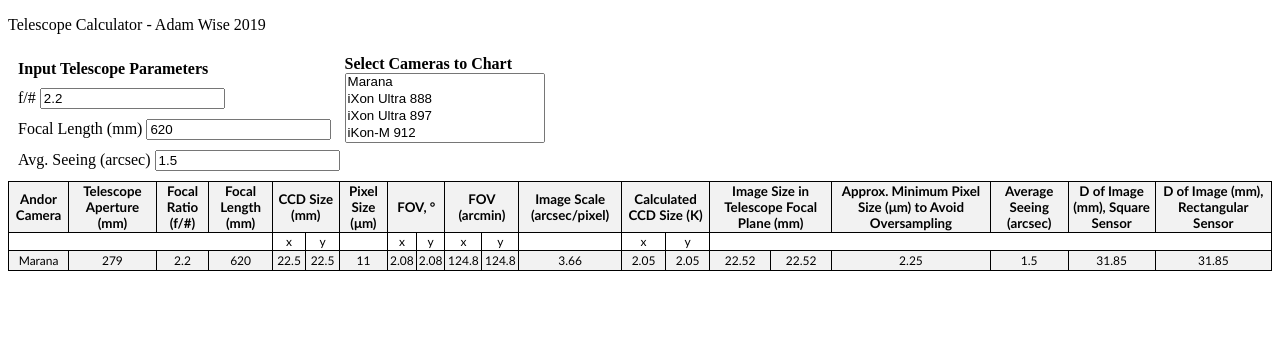
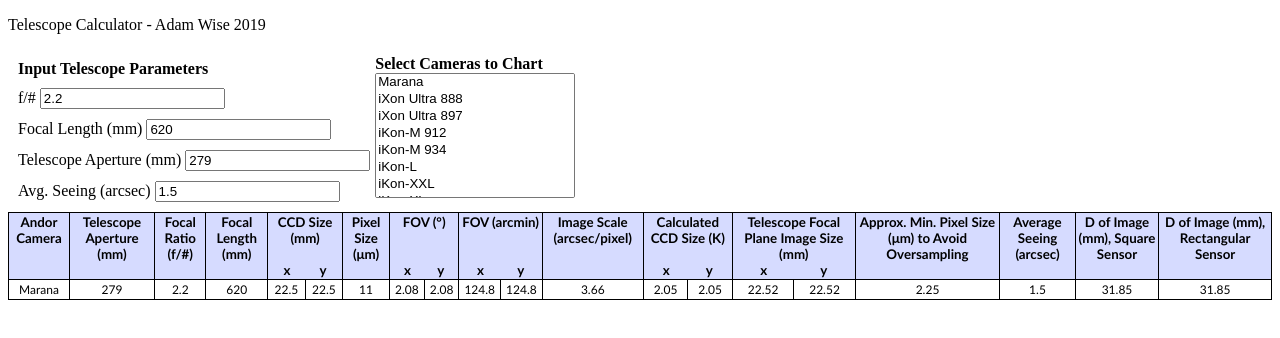
Before and after one commit to AdamJayWise/telescopeCalculator, a plain HTML site: page index.html in a window 1280 px wide. Drawn offline with Linux system fonts and the light colour scheme.

Commit message:
fixed input fields

```diff
--- a/index.html
+++ b/index.html
@@ -8,6 +8,7 @@
         font-size: 10pt;
         font-family: "Trebuchet MS", Arial, Helvetica, sans-serif;
         border-collapse: collapse;
+        border-spacing:0px;
     }
 
     td {
@@ -16,6 +17,10 @@
 
     th {
         font-weight: bold;
+        vertical-align: top;
+        height: 1px;
+        background-color : #d6dbff;
+
     }
 
     tr:nth-child(odd){
@@ -52,6 +57,7 @@
 
     select {
         width : 200px;
+        height : 82%;
     }
 
     .subHead > td {
@@ -60,8 +66,27 @@
     }
 
     .mainTable > td {
-        padding : 2px;
+        padding : 2px 5px 2px 5px;
         text-align : center;
+    }
+
+    .xySubHeadDiv {
+        display : flex;
+        flex-direction: row;
+        align-items: flex-end;
+        height : 100%;
+
+    }
+
+    .xySubHeadDiv div {
+        width : 50%;
+
+    }
+
+    .headCell {
+        height : 100%;
+        display : flex;
+        flex-direction: column;
     }
 
 </style>
--- a/js/telescopeCalculator.js
+++ b/js/telescopeCalculator.js
@@ -12,10 +12,10 @@
 // table headers
 headers = ['Andor Camera', 'Telescope Aperture (mm)', 'Focal Ratio (f/#)',
 'Focal Length (mm)', 'CCD Size (mm)_xy', 'Pixel Size (\u03BCm)',
-'FOV, \xB0_xy', 'FOV (arcmin)_xy',
+'FOV (\xB0)_xy', 'FOV (arcmin)_xy',
 'Image Scale (arcsec/pixel)', 'Calculated CCD Size (K)_xy',
-'Image Size in Telescope Focal Plane (mm)_xy',
-'Approx. Minimum Pixel Size (\u03BCm) to Avoid Oversampling',
+'Telescope Focal Plane Image Size (mm)_xy',
+'Approx. Min. Pixel Size (\u03BCm) to Avoid Oversampling',
 'Average Seeing (arcsec)', 'D of Image (mm), Square Sensor',
 'D of Image (mm), Rectangular Sensor'];
 
@@ -38,24 +38,18 @@
             label = label.split('_')[0];
             colWidth = 2;
         }
-        var newEntry = dataTableHead.append('th');
-        newEntry.text(label);
+        var newEntry = dataTableHead.append('th')
+        var headCell = newEntry.append('div').attr('class','headCell')
+        headCell.append('div').text(label);
+
+        if (colWidth > 1){
+            var subHeadDiv = headCell.append('div').attr('class','xySubHeadDiv')
+            subHeadDiv.append('div').text('x')
+            subHeadDiv.append('div').text('y')
+        }
+
         newEntry.attr('colspan', colWidth);
     })
-
-    var secondaryLabels = dataTable.append('tr').attr('class','subHead')
-        secondaryLabels.append('td').text('').attr('colspan', 4)
-        secondaryLabels.append('td').text('x')
-        secondaryLabels.append('td').text('y')
-        secondaryLabels.append('td').text('')
-        secondaryLabels.append('td').text('x')
-        secondaryLabels.append('td').text('y')
-        secondaryLabels.append('td').text('x')
-        secondaryLabels.append('td').text('y')
-        secondaryLabels.append('td').text('')
-        secondaryLabels.append('td').text('x')
-        secondaryLabels.append('td').text('y')
-        secondaryLabels.append('td').text('').attr('colspan', 6)
 
     cameras.forEach(function(entry){
         if (activeCameras.indexOf(entry['Andor Camera']) != -1){
@@ -102,13 +96,13 @@
                         .text(configObj.label + '  ')
                         .append('input')
                         .attr('id',configObj.shortName + 'Input')
-                        .attr('value',configObj.initialValue)
+                        .property('value',configObj.initialValue)
                         .attr('type','text')
 
         inputSelection.on('change', configObj.onFunc);
 }
 
-var fovInput = makeInput( {
+var fnumInput = makeInput( {
     label : 'f/#',
     shortName : 'fnum',
     initialValue : 2.2,
@@ -116,7 +110,8 @@
                 var self = this;
                 cameras.forEach( function(x){
                     x['Focal ratio (f/#)'] = Number(self.value);
-                    x['Telescope aperture (mm)'] = Number(x['Focal ratio (f/#)']) * Number(x['Focal length (mm)']);
+                    x['Telescope aperture (mm)'] =  Number(x['Focal length (mm)']) / Number(x['Focal ratio (f/#)']) ;
+                    d3.select('#apertureInput').property('value', Math.round( 1000* Number(x['Telescope aperture (mm)']))/1000);
                     updateDependentParameters(x);
                 })
                 updateTable();
@@ -131,13 +126,31 @@
                 var self = this;
                 cameras.forEach( function(x){
                     x['Focal length (mm)'] = Number(self.value);
+                    x['Focal ratio (f/#)'] = Number(x['Focal length (mm)']) / Number(x['Telescope aperture (mm)']);
+                    d3.select('#fnumInput').property('value', Math.round( 1000* Number(x['Focal ratio (f/#)']))/1000);
                     updateDependentParameters(x);
                 })
                 updateTable();
             }
 });
 
-var focalLengthInput = makeInput( {
+var apInput = makeInput( {
+    label : 'Telescope Aperture (mm)',
+    shortName : 'aperture',
+    initialValue : 279,
+    onFunc : function(){
+                var self = this;
+                cameras.forEach( function(x){
+                    x['Telescope aperture (mm)'] = Number(self.value);
+                    x['Focal ratio (f/#)'] = x['Focal length (mm)'] / x['Telescope aperture (mm)'];
+                    d3.select('#fnumInput').property('value', Math.round( 1000* Number(x['Focal ratio (f/#)']))/1000);
+                    updateDependentParameters(x);
+                })
+                updateTable();
+            }
+});
+
+var seeingInput = makeInput( {
     label : 'Avg. Seeing (arcsec)',
     shortName : 'avgSeeing',
     initialValue : 1.5,
@@ -194,5 +207,5 @@
         x['approx. minimum pixel size (\u03BCm) to avoid oversampling'] = (Number(x['average seeing (arcsecs)']) * x['Focal length (mm)'] / 206.265 ) / 2;
         x['d of image (mm) - for SQUARE sensor'] = x['Image size in telescope focal plane (mm), x'] * Math.sqrt(2);
         x['d of image (mm) for rectangular sensor'] = Math.sqrt( x['Image size in telescope focal plane (mm), x']**2 + x['Image size in telescope focal plane (mm), y']**2 ) ;
-        return;
+        return null;
 };
```
